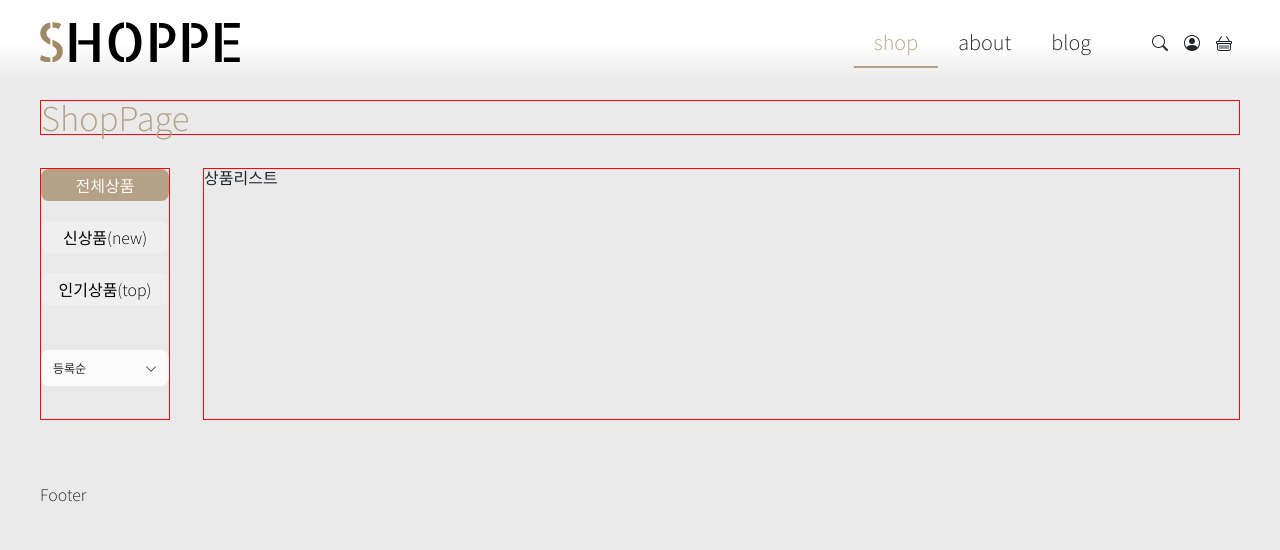
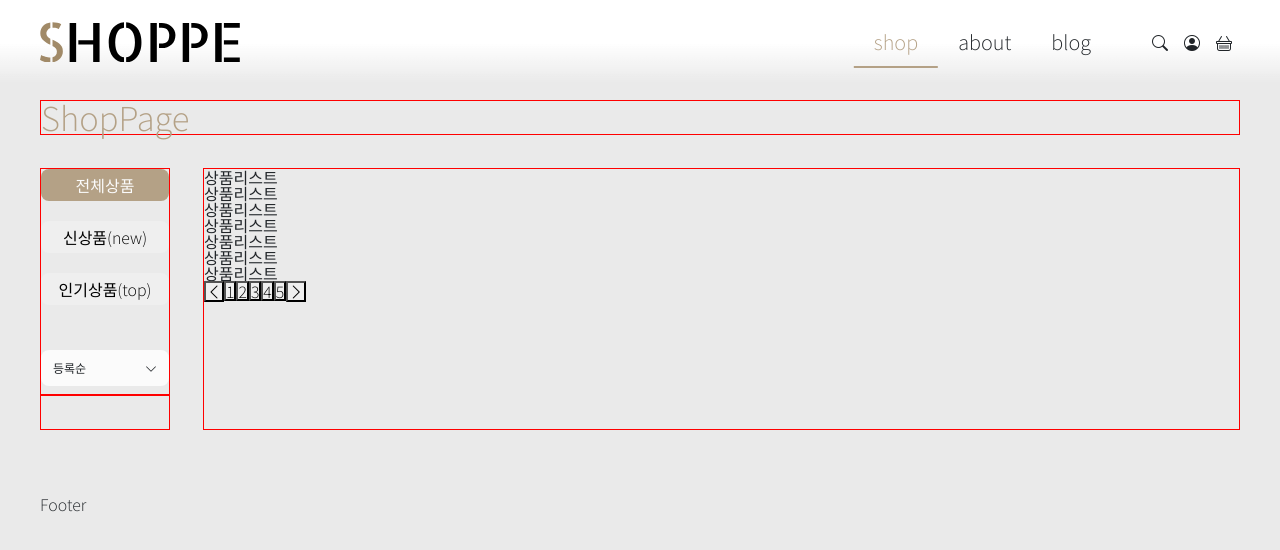
Before and after one commit to Lacheln1/UrecaDailyStudy, a React (Vite) app in the folder 4/0418/react04_shop/: page /shop in a window 1280 px wide. Shown: the top 550 px of the page. Built offline with nearby package versions, Linux system fonts and the light colour scheme.

Commit message:
shopPage구조 작성

```diff
--- a/4/0418/react04_shop/src/pages/ShopPage.jsx
+++ b/4/0418/react04_shop/src/pages/ShopPage.jsx
@@ -23,7 +23,7 @@ const ShopPage = () => {
           </div>
           <ul>
             <li>등록순</li>
-            <li>낮은 가격순</li>
+            <li className={css.active}>낮은 가격순</li>
             <li>높은 가격순</li>
             <li>낮은 할인순</li>
             <li>높은 할인순</li>
@@ -33,7 +33,26 @@ const ShopPage = () => {
       <div className={css.productList}>
         <ul className={css.list}>
           <li>상품리스트</li>
+          <li>상품리스트</li>
+          <li>상품리스트</li>
+          <li>상품리스트</li>
+          <li>상품리스트</li>
+          <li>상품리스트</li>
+          <li>상품리스트</li>
         </ul>
+        <div className={css.paginationArea}>
+          <button>
+            <i className="bi bi-chevron-left"></i>
+          </button>
+          <button>1</button>
+          <button>2</button>
+          <button className={css.active}>3</button>
+          <button>4</button>
+          <button>5</button>
+          <button>
+            <i className="bi bi-chevron-right"></i>
+          </button>
+        </div>
       </div>
     </main>
   );
--- a/4/0418/react04_shop/src/pages/ShopPage.module.css
+++ b/4/0418/react04_shop/src/pages/ShopPage.module.css
@@ -57,18 +57,32 @@
 
 .sort ul {
   /* display: none; */
-  height: 0;
+  max-height: 0;
   overflow: hidden;
   transition: 0.3s;
+  border: 1px solid red;
+  background: var(--dark-colors-white-dark);
+  margin-top: var(--fs8);
 }
 
-.sort.active .sortHeader i {
-  transform: translateY(-50%) rotate(180deg);
+.sort > li {
+  border-bottom: 1px dotted var(--dark-colors-dark-gray-dark);
+  padding: var(--fs8) 0;
+  cursor: pointer;
 }
 
+.sort ul > li.active {
+  background-color: var(--dark-colors-light-gray-dark);
+  color: var(--dark-colors-white-dark);
+}
+
+/* .sort.active .sortHeader i {
+  transform: translateY(-50%) rotate(180deg);
+} */
+
 .sort.active ul {
-  height: auto;
-  transition: height 0.3s ease-in-out;
+  /* max height로 설정하여 크기 조절 */
+  max-height: 190px;
 }
 
 .productList {
```
